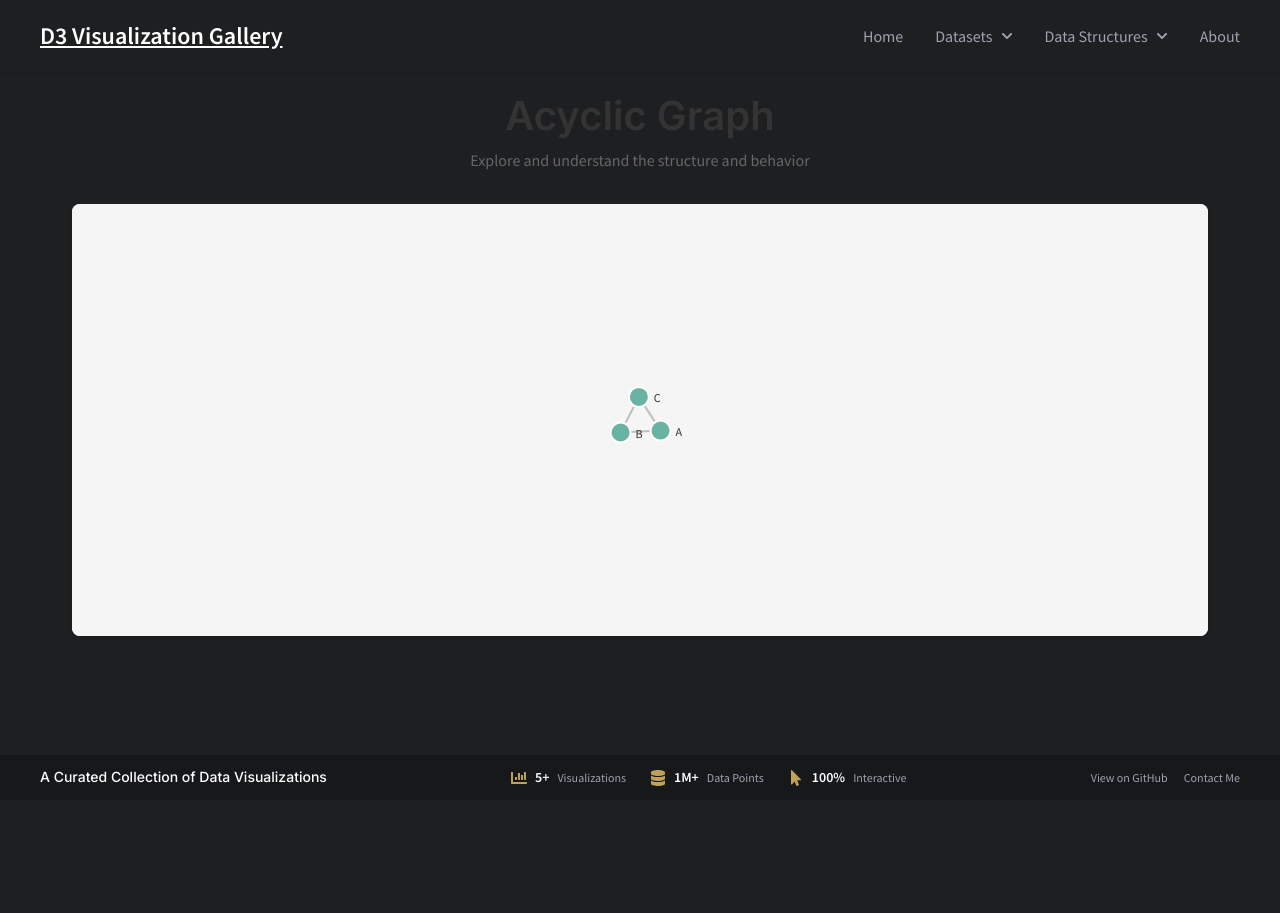
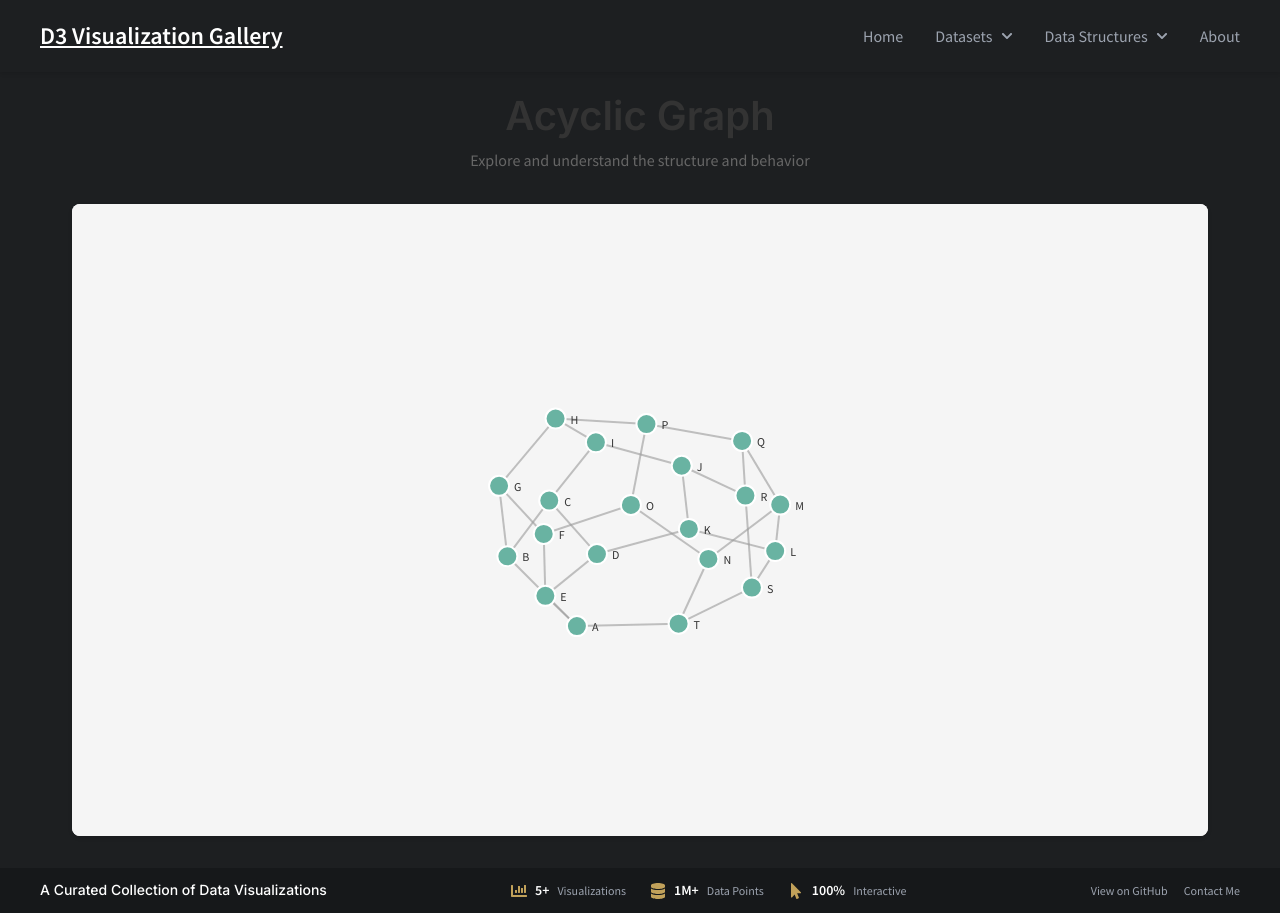
Before and after one commit to CodeBlackwell/d3_visualization_gallery, a React (Vite) app: page /datastructures/graph/acyclic in a window 1280 px wide. Before the commit the page ends 800 px from the top, so only its background shows below. Built offline with nearby package versions, Linux system fonts and the light colour scheme.

Commit message:
more nodes

```diff
--- a/src/components/shared/AlgorithmExploration/AlgorithmExploration.tsx
+++ b/src/components/shared/AlgorithmExploration/AlgorithmExploration.tsx
@@ -17,18 +17,40 @@ const AlgorithmExploration: React.FC = () => {
 
   const renderVisualization = () => {
     if (structure === 'graph') {
-      // Example graph data - you may want to modify this based on your needs
-      const nodes = [
-        { id: '1', label: 'A' },
-        { id: '2', label: 'B' },
-        { id: '3', label: 'C' }
+      // Generate 20 nodes with labels A through T
+      const nodes = Array.from({ length: 20 }, (_, i) => ({
+        id: String(i + 1),
+        label: String.fromCharCode(65 + i) // A=65 in ASCII
+      }));
+
+      // Create edges to form an interesting connected structure
+      const edges = [
+        // Circular connection
+        ...Array.from({ length: 19 }, (_, i) => ({
+          source: String(i + 1),
+          target: String(i + 2)
+        })),
+        { source: '20', target: '1' }, // Complete the circle
+
+        // Cross connections for more interesting visualization
+        { source: '1', target: '5' },
+        { source: '2', target: '7' },
+        { source: '3', target: '9' },
+        { source: '4', target: '11' },
+        { source: '6', target: '15' },
+        { source: '8', target: '16' },
+        { source: '10', target: '18' },
+        { source: '12', target: '19' },
+        { source: '13', target: '17' },
+        { source: '14', target: '20' }
       ];
-      const edges = [
-        { source: '1', target: '2' },
-        { source: '2', target: '3' },
-        { source: '3', target: '1' }
-      ];
-      return <GraphVisualization nodes={nodes} edges={edges} />;
+
+      return <GraphVisualization
+        nodes={nodes}
+        edges={edges}
+        width={800}  // Increased width
+        height={600} // Increased height
+      />;
     }
     return (
       <div className="coming-soon">
```
